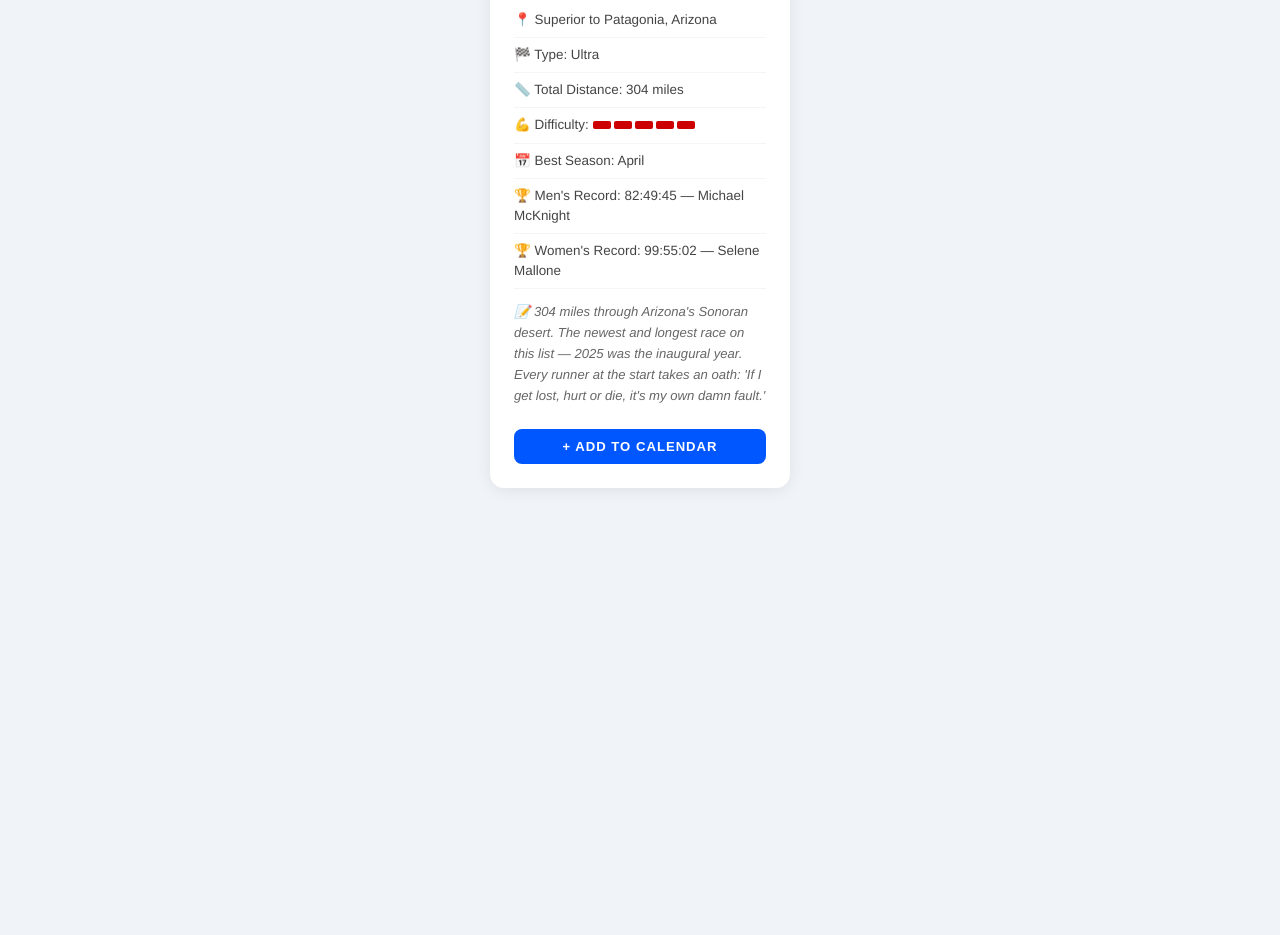
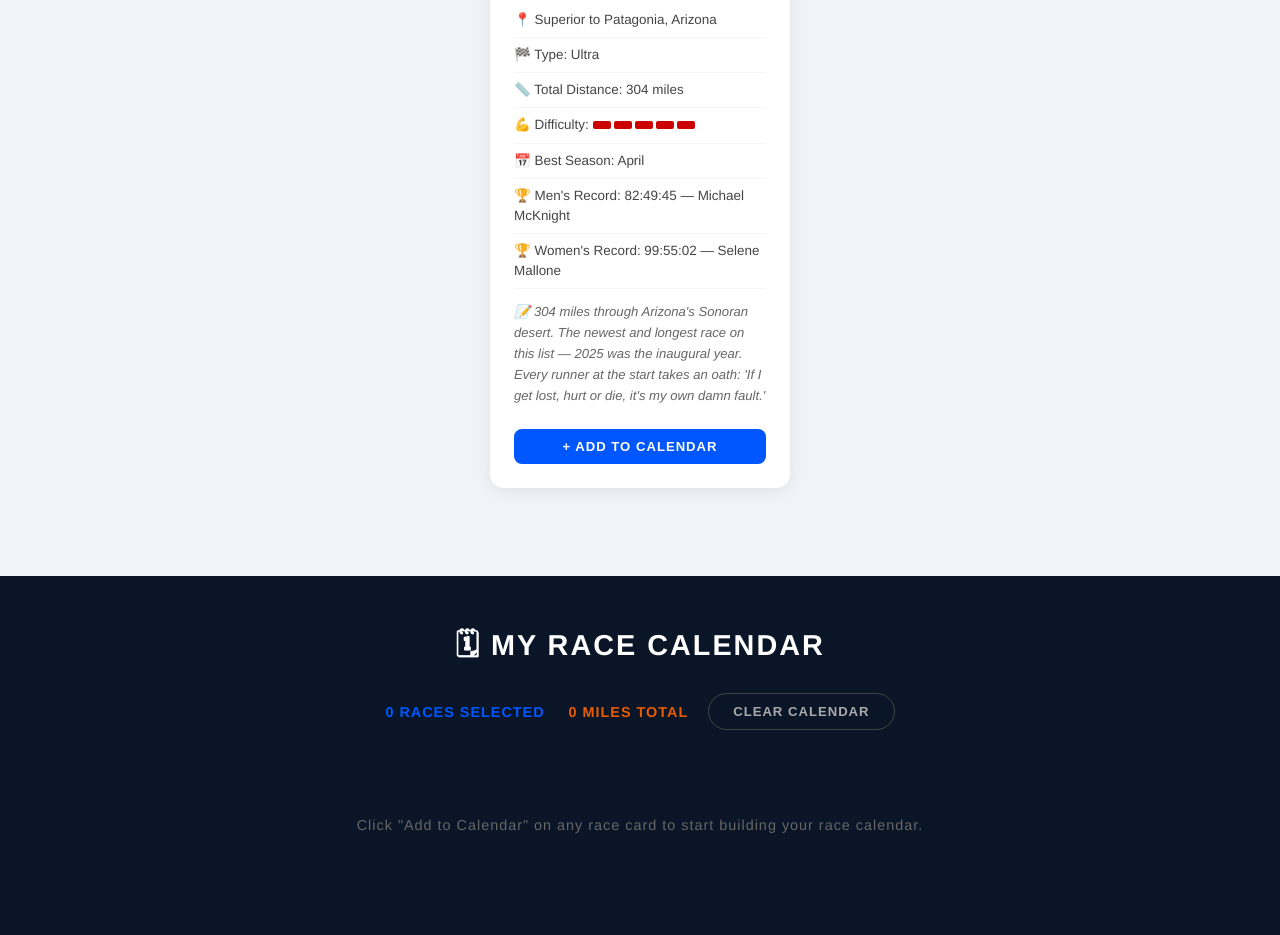
Before and after one commit to Hxktor/Endurance-Race-Catalog-SEA, a plain HTML site: page index.html in a window 1280 px wide. Shown: the part 3626-4561 px from the top of the page. Before the commit the page ends 4162 px from the top, so only its background shows below. Drawn offline with Linux system fonts and the light colour scheme.

```diff
--- a/index.html
+++ b/index.html
@@ -45,6 +45,19 @@
         </ul>
       </div>
     </div>
+    <div id="calendar-section">
+  <div id="calendar-header">
+    <h2 id="calendar-title">🗓 My Race Calendar</h2>
+    <div id="calendar-stats">
+      <span id="race-count-selected">0 races selected</span>
+      <span id="total-distance-selected">0 miles total</span>
+    </div>
+    <button id="clear-calendar-btn" onclick="clearCalendar()">Clear Calendar</button>
+  </div>
+  <div id="calendar-container">
+    <p id="calendar-empty-message">Click "Add to Calendar" on any race card to start building your race calendar.</p>
+  </div>
+</div>
 
   </body>
 </html>
```
